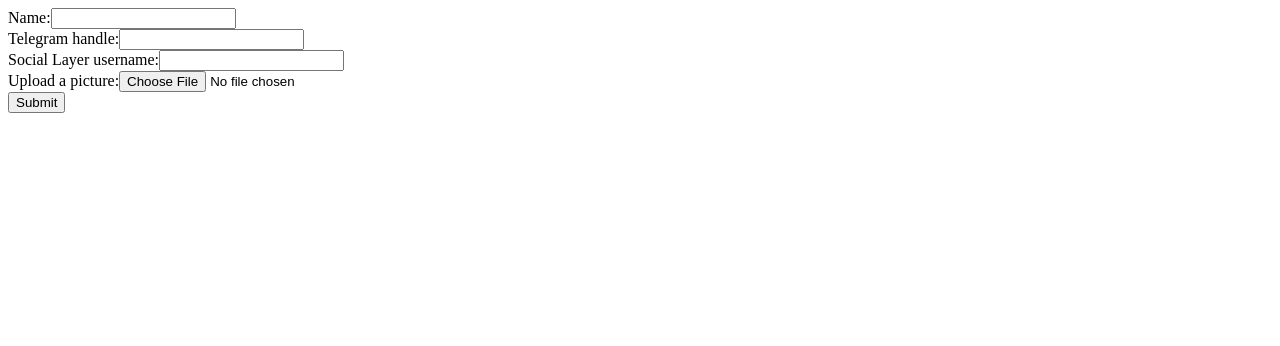
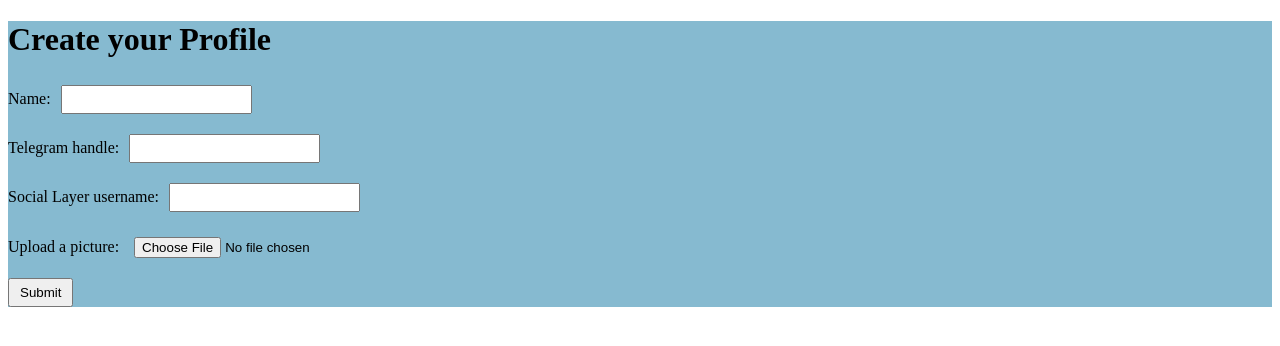
Before and after one commit to nfc-chips-drafts-and-demos/contact-exchange, a Next.js app in the folder esm-nfcs/: page /create-profile in a window 1280 px wide. Shown: the top 346 px of the page. Built offline with nearby package versions, Linux system fonts and the light colour scheme.

Commit message:
looks less bad

```diff
--- a/esm-nfcs/src/app/InputForm.tsx
+++ b/esm-nfcs/src/app/InputForm.tsx
@@ -1,5 +1,6 @@
 // components/InputForm.tsx
 
+import "@/styles/form.css";
 import React, { useState, FormEvent } from 'react';
 
 interface FormData {
@@ -37,8 +38,15 @@ const InputForm: React.FC = () => {
     }
   };
 
+  /*
+  TODOS
+  - style better
+  - fix this error: Error: Hydration failed because the initial UI does not match what was rendered on the server.
+See more info here: https://nextjs.org/docs/messages/react-hydration-error
+   */
   return (
-    <div>
+    <div className={`flex min-h-screen flex-col items-center justify-between p-24 profile`}>
+      <h1>Create your Profile</h1>
       <form onSubmit={handleSubmit}>
         <div>
           <label>Name:</label>
--- /dev/null
+++ b/esm-nfcs/src/styles/form.css
@@ -0,0 +1,23 @@
+.profile {
+    background-color: rgb(134,186,208);
+}
+form {
+    display: flex;
+    flex-direction: column;
+    align-items: flex-start;
+    gap: 10px;
+  }
+
+  label {
+    margin-right: 10px;
+  }
+
+  input {
+    padding: 5px;
+    margin: 5px 0;
+  }
+
+  button {
+    padding: 5px 10px;
+    cursor: pointer;
+  }
```
